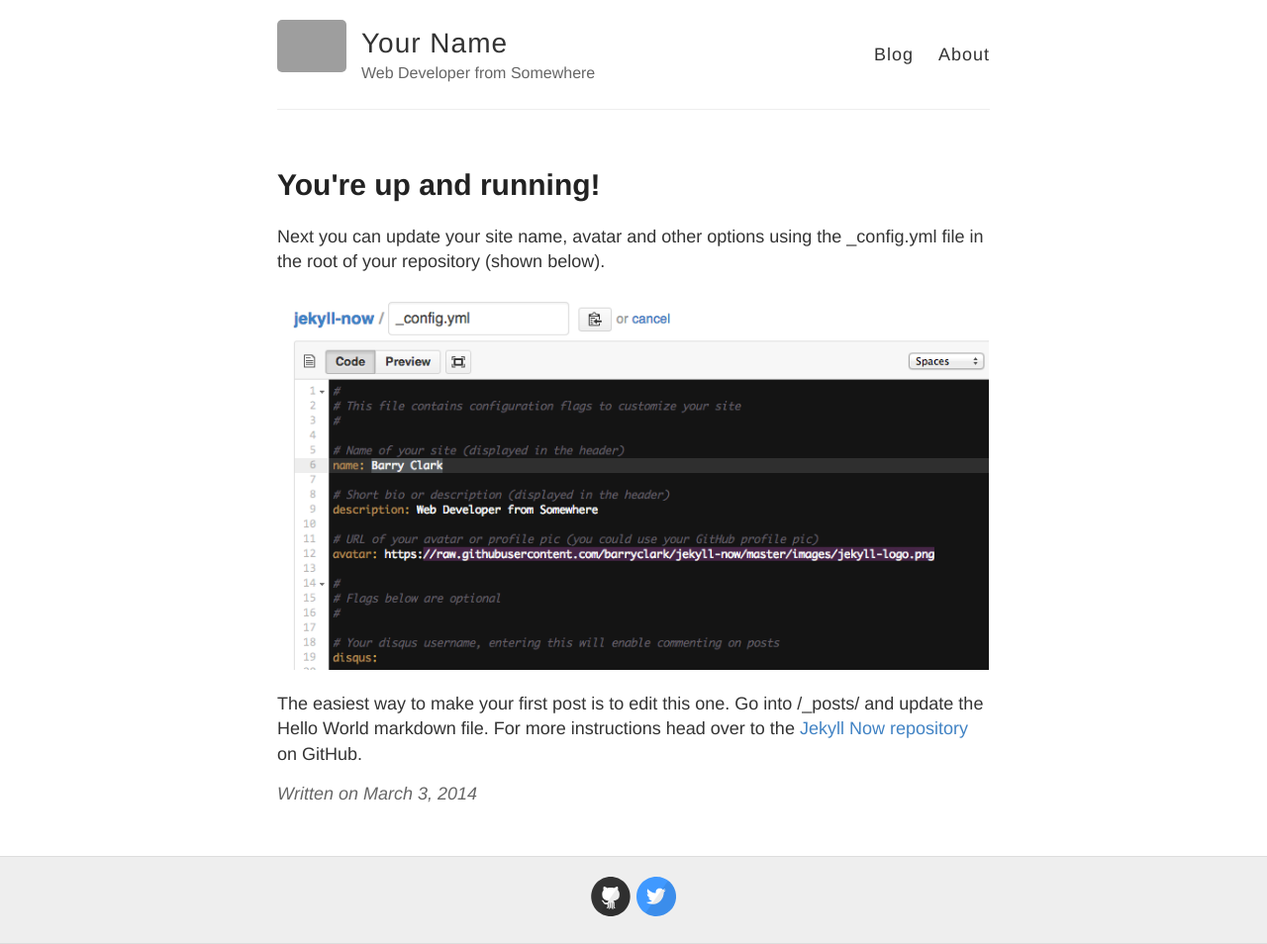
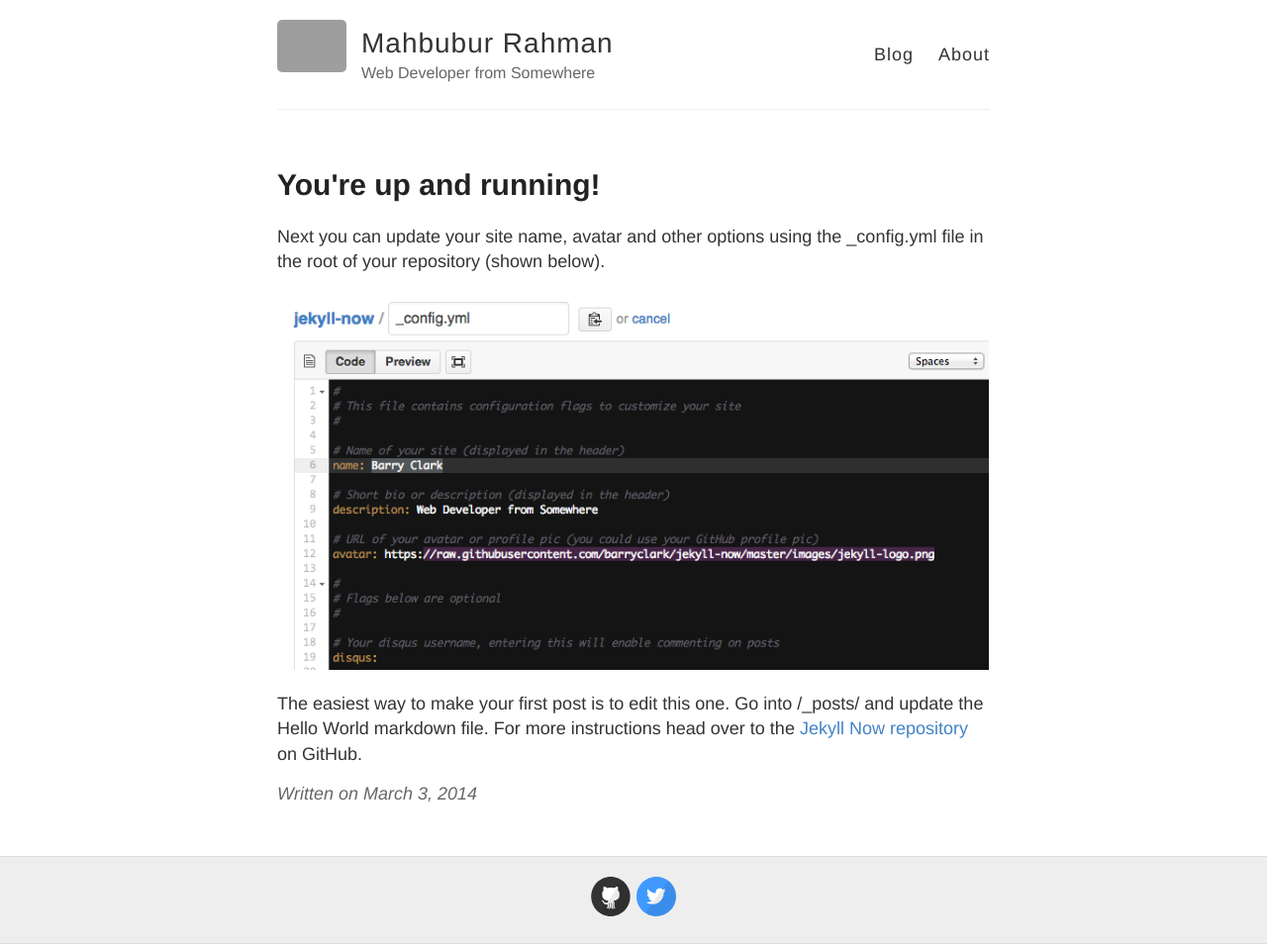
Before and after one commit to mrahman2949/mrahman2949.github.io, a Jekyll site: the page built from _posts/2014-3-3-Hello-World.md, in a window 1280 px wide. Shown: the whole page at 99% size. Built offline with Jekyll 4.4.1, drawn with Linux system fonts in a browser that asks for light colours; grey boxes are pictures that could not be loaded.

Commit message:
Updated the config file

```diff
--- a/_config.yml
+++ b/_config.yml
@@ -3,7 +3,7 @@
 #
 
 # Name of your site (displayed in the header)
-name: Your Name
+name: Mahbubur Rahman
 
 # Short bio or description (displayed in the header)
 description: Web Developer from Somewhere
```
